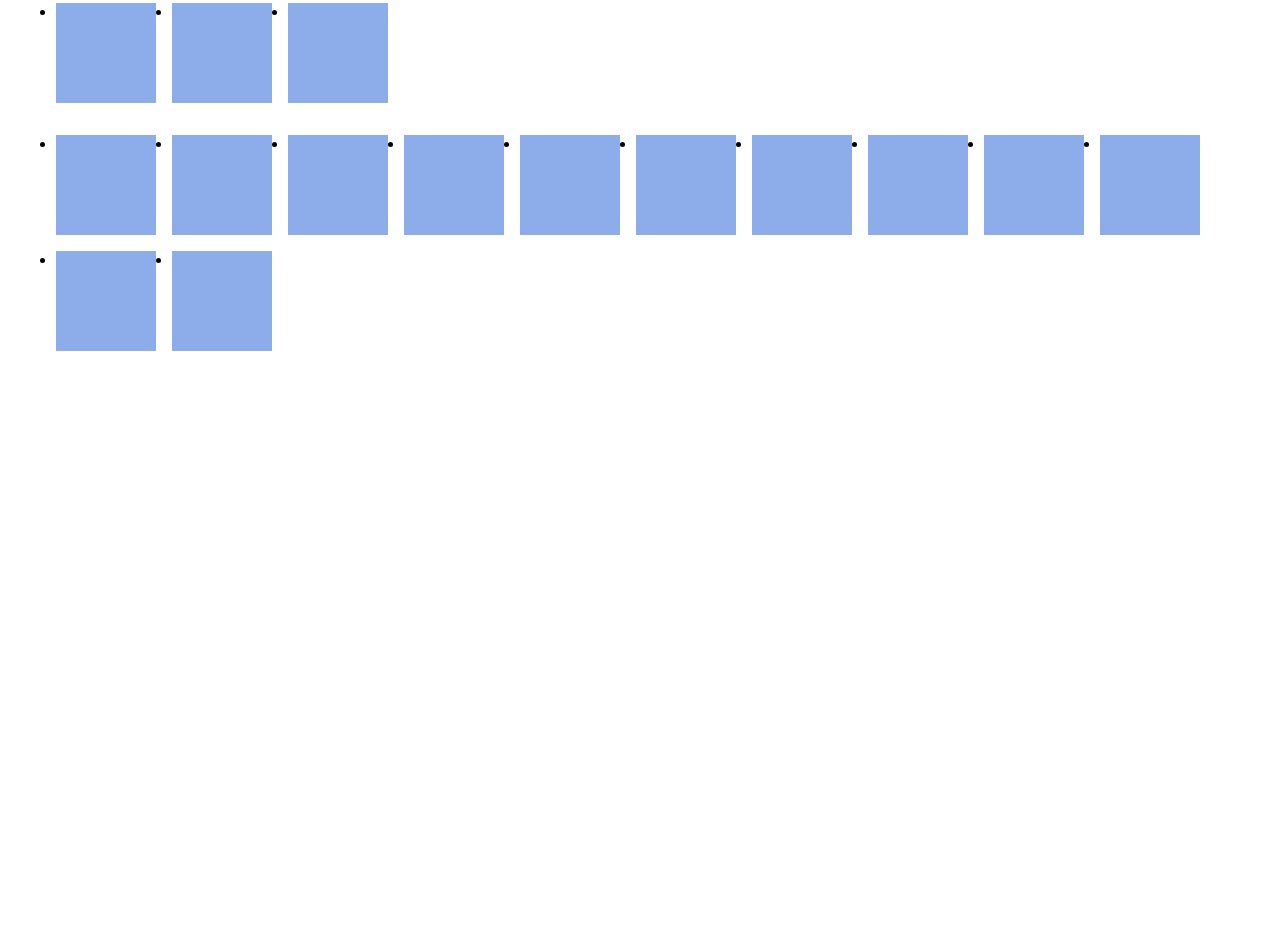
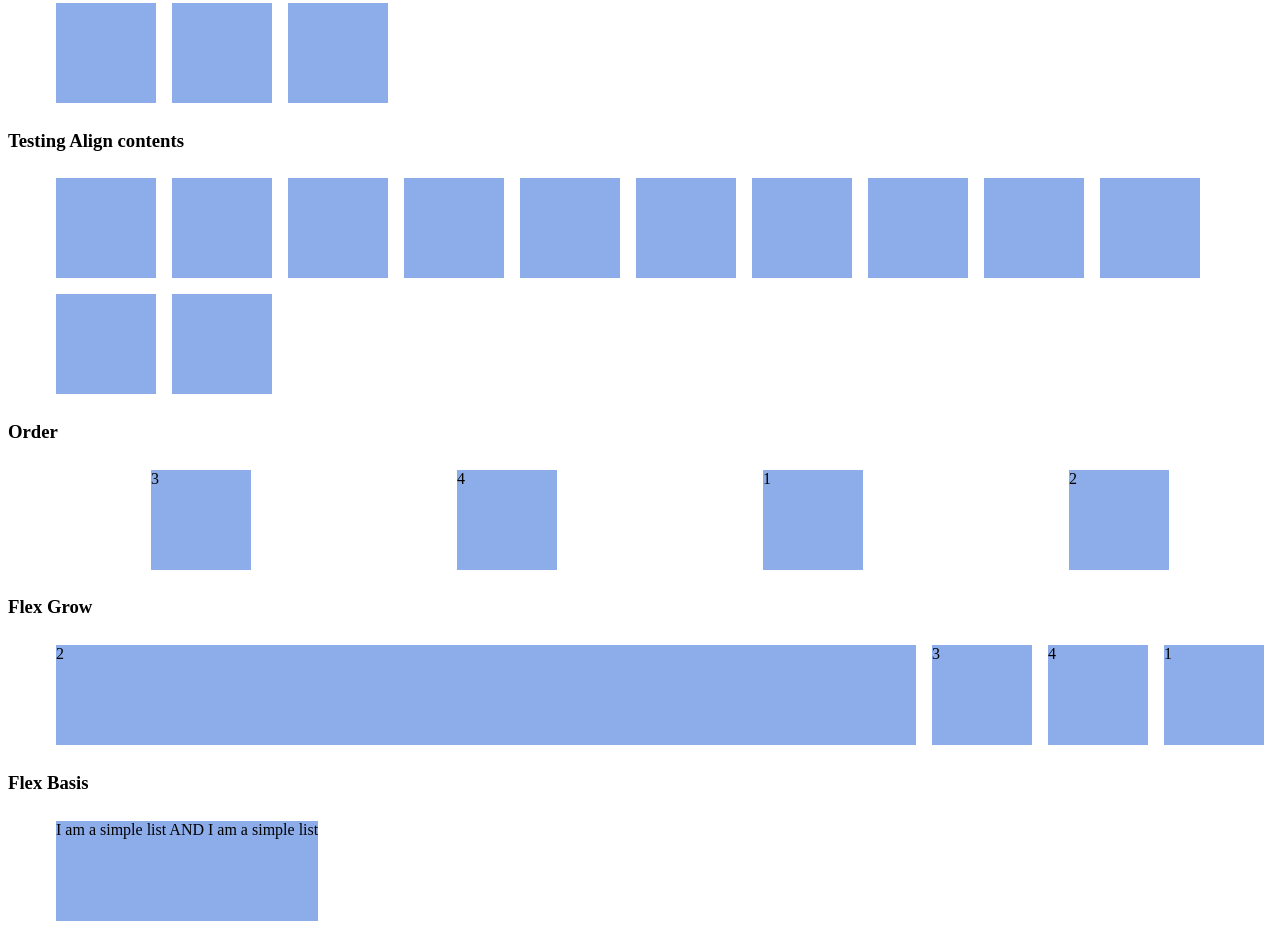
Before and after one commit to belide/flexbox, a plain HTML site: page index.html in a window 1280 px wide. Shown: the part 480-1425 px from the top of the page. Before the commit the page ends 855 px from the top, so only its background shows below. Drawn offline with Linux system fonts and the light colour scheme.

Commit message:
Flex Grow and Order

```diff
--- a/flexcontainer.css
+++ b/flexcontainer.css
@@ -3,6 +3,7 @@
             /*Make parent element a flex container*/
             ul {
                 display: flex; /*or inline-flex*/
+                list-style: none;
             }
             li {
                 width: 100px;
--- a/index.html
+++ b/index.html
@@ -4,10 +4,26 @@
         <title>Learning Flexbox</title>
         <link rel="stylesheet" type="text/css" href="flexcontainer.css" >
         <style>
+            /* Order */
+            div:nth-child(2) ul:nth-of-type(1) > li:nth-child(1) {
+                order: 1; /*give it a value higher than 0*/
+            }
 
+            /* Flex-grow and flex-shrink */
+            div:nth-child(2) ul:nth-of-type(2) > li:nth-child(1) {
+                flex-grow: 4; /*give it a value higher than 0*/
+            }
+
+            /* Flex-basis */
+            div:nth-child(2) ul:nth-of-type(3) > li:nth-child(1) {
+                width: auto!important;/*Overiding the Width Property set previously*/
+                flex-basis: auto!important; /*give it a value higher than 0*/
+            }
         </style>
     </head>
     <body>
+        <!-- Flex Container -->
+        <div>
             <ul>
                 <li></li> <!--first child element-->
                 <li></li> <!--second child element-->
@@ -36,7 +52,7 @@
                 <li>
             </ul>
 
-        <!-- Testing Align contents -->
+            <h3>Testing Align contents</h3>
             <ul>
                 <li></li>
                 <li></li>
@@ -51,5 +67,30 @@
                 <li></li>
                 <li></li>
             </ul>
+        </div>
+        <!-- Flex Items -->
+        <div>
+            <h3>Order</h3>
+            <ul>
+                <li>2</li>
+                <li>3</li>
+                <li>4</li>
+                <li>1</li>
+            </ul>
+
+            <h3>Flex Grow</h3>
+            <ul>
+                <li>2</li>
+                <li>3</li>
+                <li>4</li>
+                <li>1</li>
+            </ul>
+
+            <h3>Flex Basis</h3>
+            <ul>
+                <li>I am a simple list AND I am a simple list</li>
+            </ul>
+        </div>
+
     </body>
 </html>
```
Lines whose indentation alone changed are shown as unchanged.
